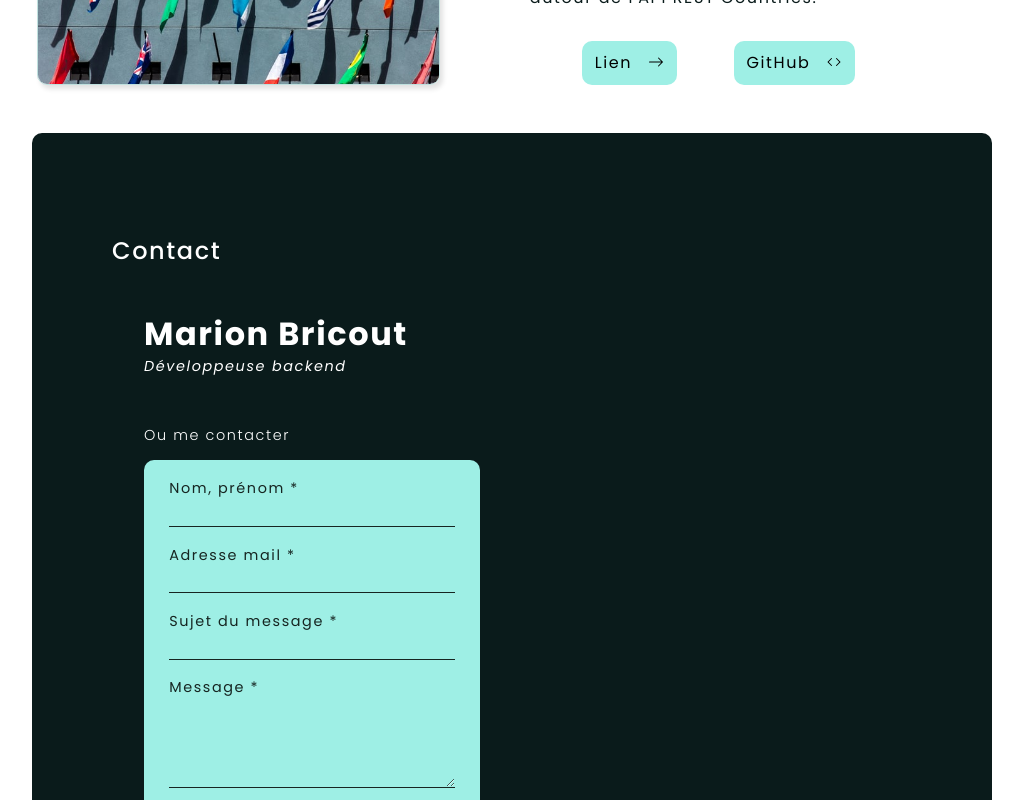
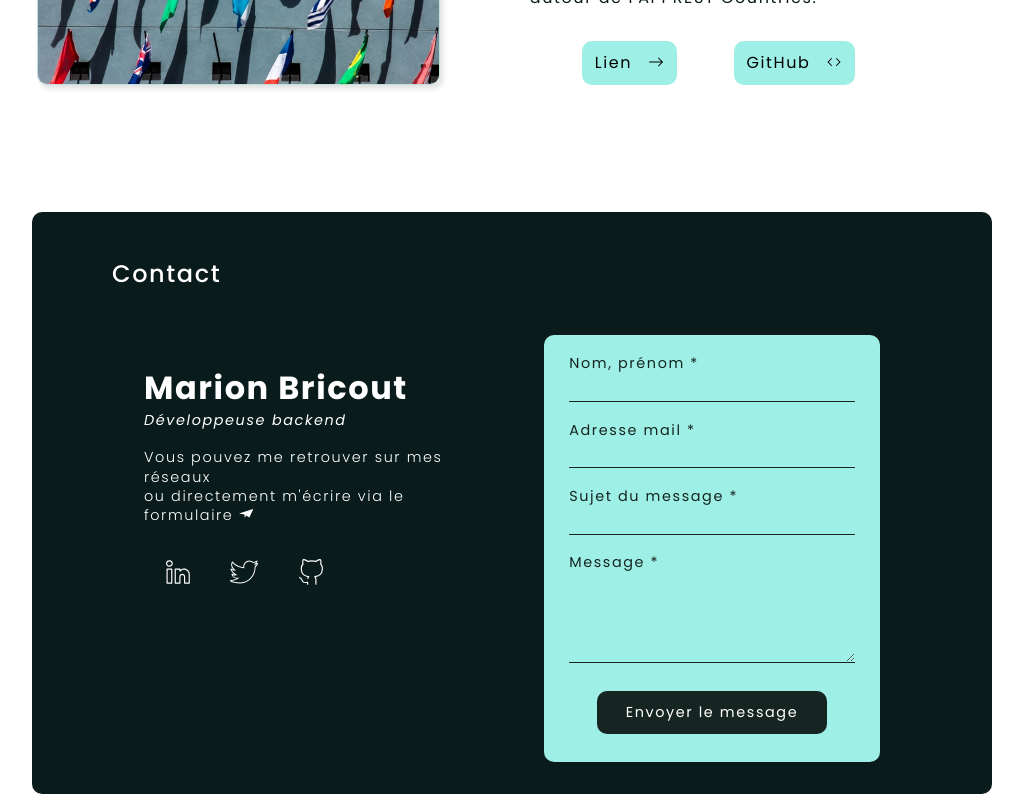
Before and after one commit to Axurynn/portfolio, a React (Create React App) app: page / in a window 1280 px wide. Shown: the part 4420-5220 px from the top of the page, without its empty margins (128-1151 px from the left). Built offline with nearby package versions, Linux system fonts and the light colour scheme.

Commit message:
desktop responsiveness done

```diff
--- a/src/components/ContactForm/ContactForm.module.scss
+++ b/src/components/ContactForm/ContactForm.module.scss
@@ -33,6 +33,10 @@
     border-radius: 10px;
     text-align: center;
     cursor: pointer;
+
+    &:hover {
+      background-color: var(--hoverContact-color);
+    }
   }
 
   .sendMessage {
@@ -40,9 +44,9 @@
     width: 60%;
     padding: 1em;
     margin: 1em auto;
-    background-color: var(--scroll-color);
-    color: #34d8c5;
-    border: 2px solid #34d8c5;
+    background-color: #34d8c5;
+    color: var(--scroll-color);
+    border: 2px solid var(--scroll-color);
     border-radius: 10px;
     text-align: center;
     cursor: pointer;
--- a/src/layouts/Contact/Contact.jsx
+++ b/src/layouts/Contact/Contact.jsx
@@ -6,6 +6,7 @@ import { ReactComponent as Twitter } from "../../assets/twitter.svg";
 import contactAvatarLight from "../../assets/contact-avatar-light.png";
 import contactAvatarDark from "../../assets/contact-avatar-dark.png";
 import { useWindowSize } from "../../utils/windowSize";
+import { SiMinutemailer } from "react-icons/si";
 
 import ContactForm from "../../components/ContactForm/ContactForm";
 
@@ -23,12 +24,16 @@ const Contact = ({ state = false }) => {
     <div className={s.contact} id="Contact">
       <div className={s.card}>
         <h2 className={s.contactTitle}>Contact</h2>
+        <div className={s.container}>
+          <div className={s.content}>
             <div className={s.head}>
               <h1 className={s.title}>Marion Bricout</h1>
               <h3 className={s.subtitle}>Développeuse backend</h3>
             </div>
-        <div className={s.content}>
-          <p className={s.text}>Vous pouvez me retrouver sur mes réseaux</p>
+            <p className={s.text}>
+              Vous pouvez me retrouver sur mes réseaux <br /> ou directement
+              m'écrire via le formulaire <SiMinutemailer />
+            </p>
             <div className={s.network}>
               <a
                 href="https://www.linkedin.com/in/marion-bricout/"
@@ -54,8 +59,8 @@ const Contact = ({ state = false }) => {
             </div>
           </div>
           <div className={s.content}>
-          <p className={s.text}>Ou me contacter</p>
             <ContactForm />
+          </div>
         </div>
       </div>
       <p className={s.copyright}>
--- a/src/layouts/Contact/Contact.module.scss
+++ b/src/layouts/Contact/Contact.module.scss
@@ -8,6 +8,8 @@
       margin-top: 2em;
     }
 
+    .container {
+      .content {
         .head {
           margin-top: 1em;
           line-height: 1.5rem;
@@ -20,7 +22,6 @@
           }
         }
 
-    .content {
         .text {
           font-weight: 300;
           font-size: 0.9rem;
@@ -45,6 +46,7 @@
         }
       }
     }
+  }
 
   .copyright {
     margin: 2.5rem 0;
@@ -62,65 +64,46 @@
 @media screen and (min-width: 1000px) {
   .contact {
     height: 100vh;
+    margin-top: 5em;
     display: flex;
     flex-direction: column;
     justify-content: space-between;
-  }
+
     .card {
       background-color: var(--hover-color);
       width: 100%;
-    padding: 3.5rem 5rem;
+      padding: 0 5em;
       align-items: center;
       border-radius: 10px;
       color: var(--bg-color);
       margin: auto;
-    display: grid;
-    grid-template-columns: 50% 50%;
-    grid-template-areas:
-      "title illustration"
-      "head illustration"
-      "content illustration";
 
-    & .head {
-      margin-top: 0;
-      padding: 0 2rem;
-      grid-area: head;
-    }
-    & .illustration {
-      grid-area: illustration;
-      height: 238.45px;
-      justify-content: flex-end;
-    }
-    & .title {
-      grid-area: title;
-    }
-    & .content {
+      .container {
+        display: flex;
+        flex-direction: row;
+
+        .content {
           padding: 2rem;
-      grid-area: content;
-      & .network {
+          width: 50%;
+
+          .network {
             height: 50px;
-        & svg {
+            svg {
               width: 28px;
               height: 28px;
-          & path {
+              path {
                 fill: var(--bg-color);
               }
             }
-        & svg:hover path {
+            svg:hover path {
               fill: var(--hoverContact-color);
             }
           }
-      & * {
-        fill: var(--bg-color);
         }
       }
     }
-  .mail:hover,
-  .mail:hover svg path {
-    color: var(--hoverContact-color);
-    fill: var(--hoverContact-color);
-    font-weight: 600;
   }
+
   .copyright {
     margin: 0;
   }
```
Lines whose indentation alone changed are shown as unchanged.
